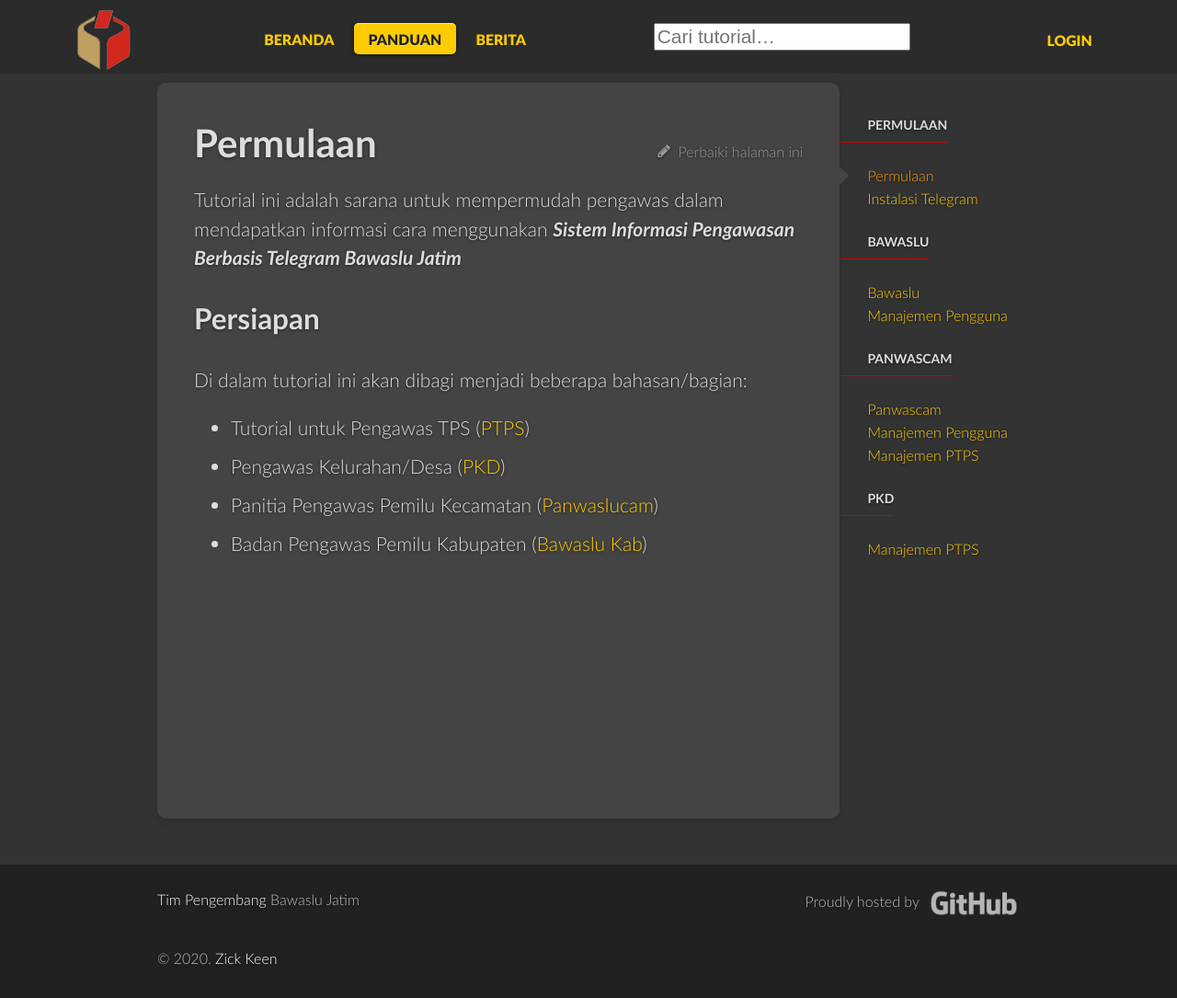
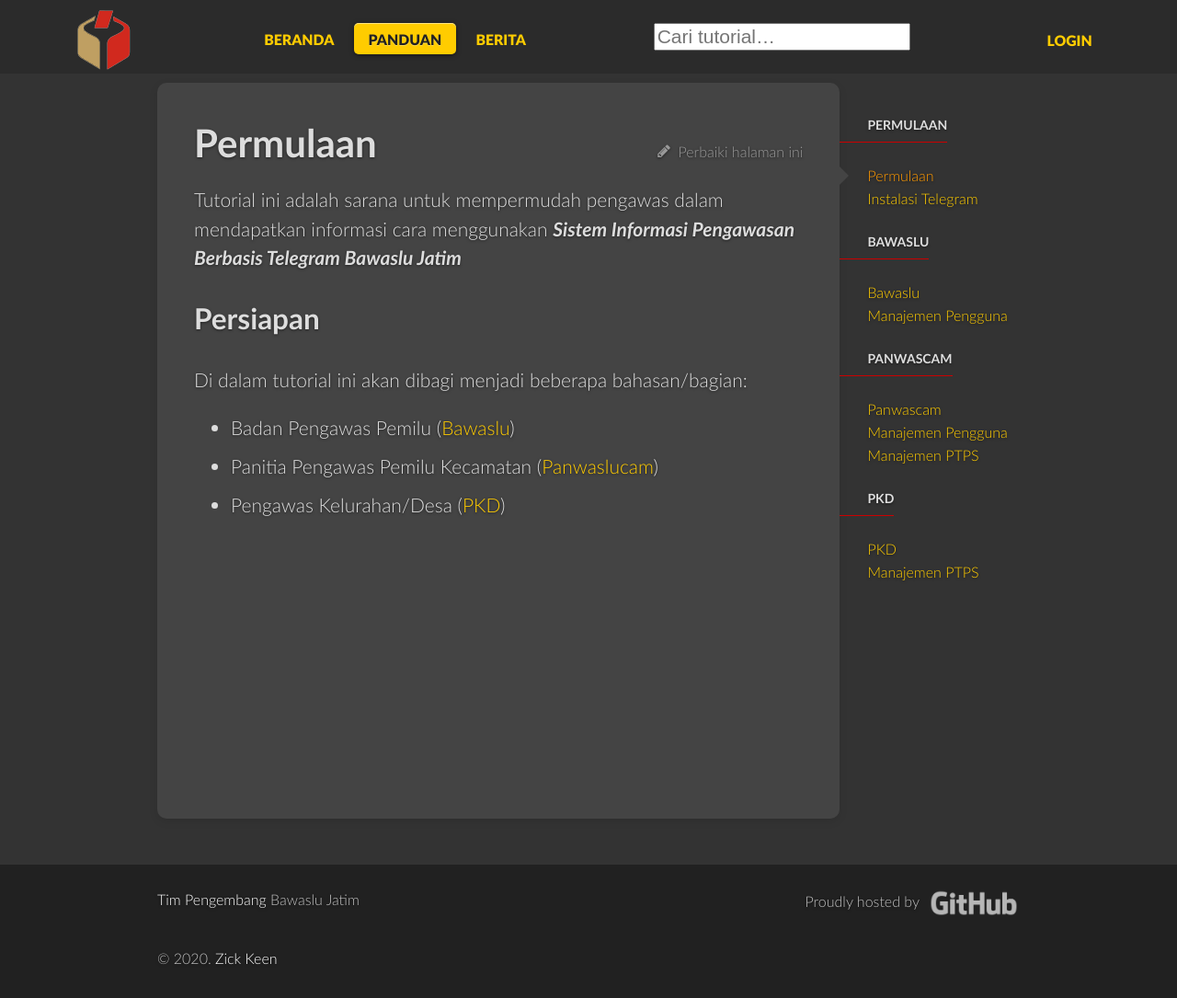
Before and after one commit to zickkeen/bawasludocs, a Jekyll site: the page built from _docs/index.md, in a window 1280 px wide. Shown: the whole page at 92% size. Built offline with Jekyll 4.4.1, drawn with Linux system fonts in a browser that asks for light colours; comment, search, counter and statistics services are not loaded.

Commit message:
index docs

```diff
--- a/_docs/index.md
+++ b/_docs/index.md
@@ -11,7 +11,6 @@ Tutorial ini adalah sarana untuk mempermudah pengawas dalam mendapatkan informas
 ## Persiapan
 
 Di dalam tutorial ini akan dibagi menjadi beberapa bahasan/bagian:
-* Tutorial untuk Pengawas TPS ([PTPS]({{ '/docs/ptps/' | relative_url }}))
+* Badan Pengawas Pemilu ([Bawaslu]({{ '/docs/bawaslu/' | relative_url }}))
+* Panitia Pengawas Pemilu Kecamatan ([Panwaslucam]({{ '/docs/panwascam/' | relative_url }}))
 * Pengawas Kelurahan/Desa ([PKD]({{ '/docs/pkd/' | relative_url }}))
-* Panitia Pengawas Pemilu Kecamatan ([Panwaslucam]({{ '/docs/panwascam/' | relative_url }}))
-* Badan Pengawas Pemilu Kabupaten ([Bawaslu Kab]({{ '/docs/bawaslukab/' | relative_url }}))
```
Also changed, not shown: _docs/pkd.md (added, +10 -0 lines).
